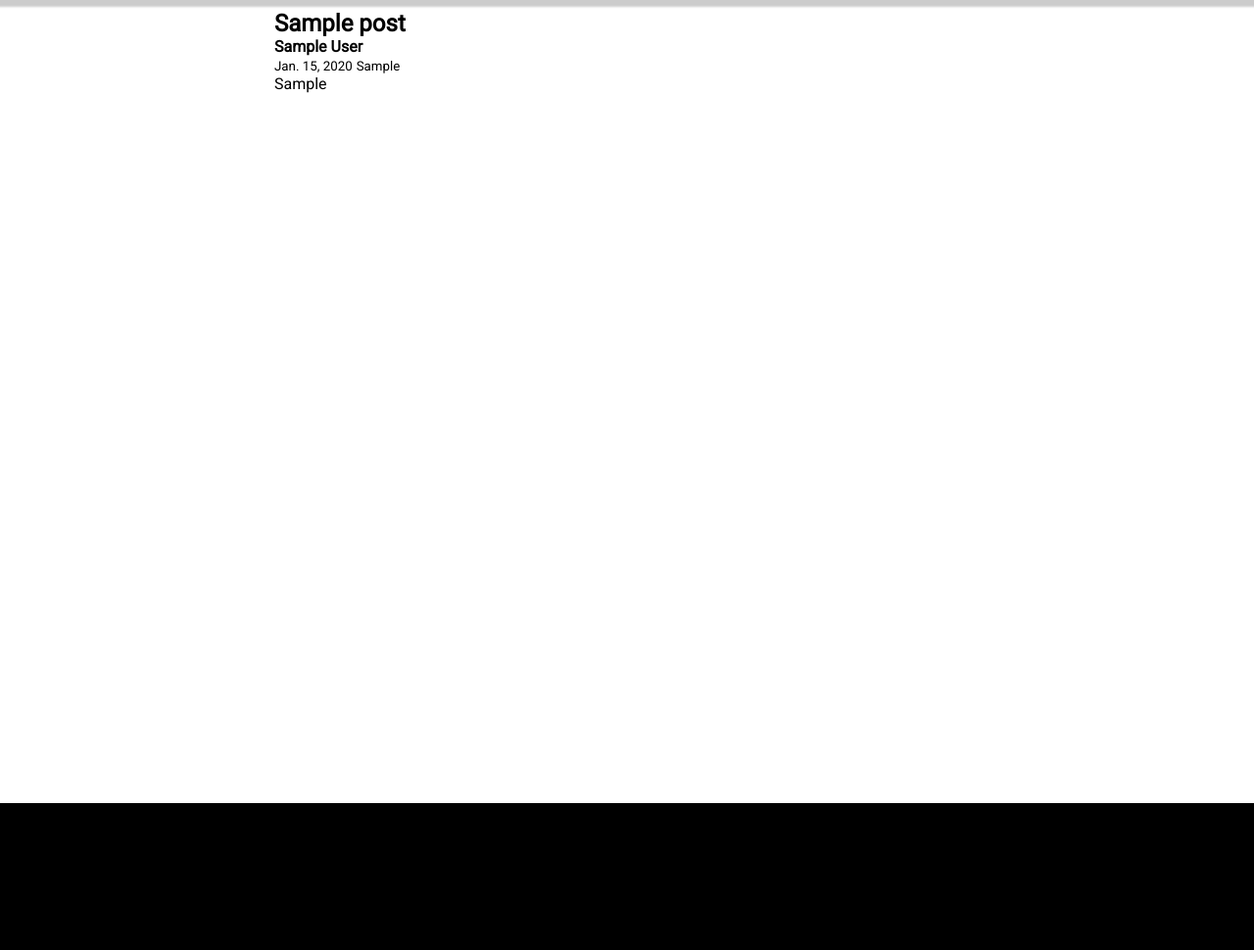
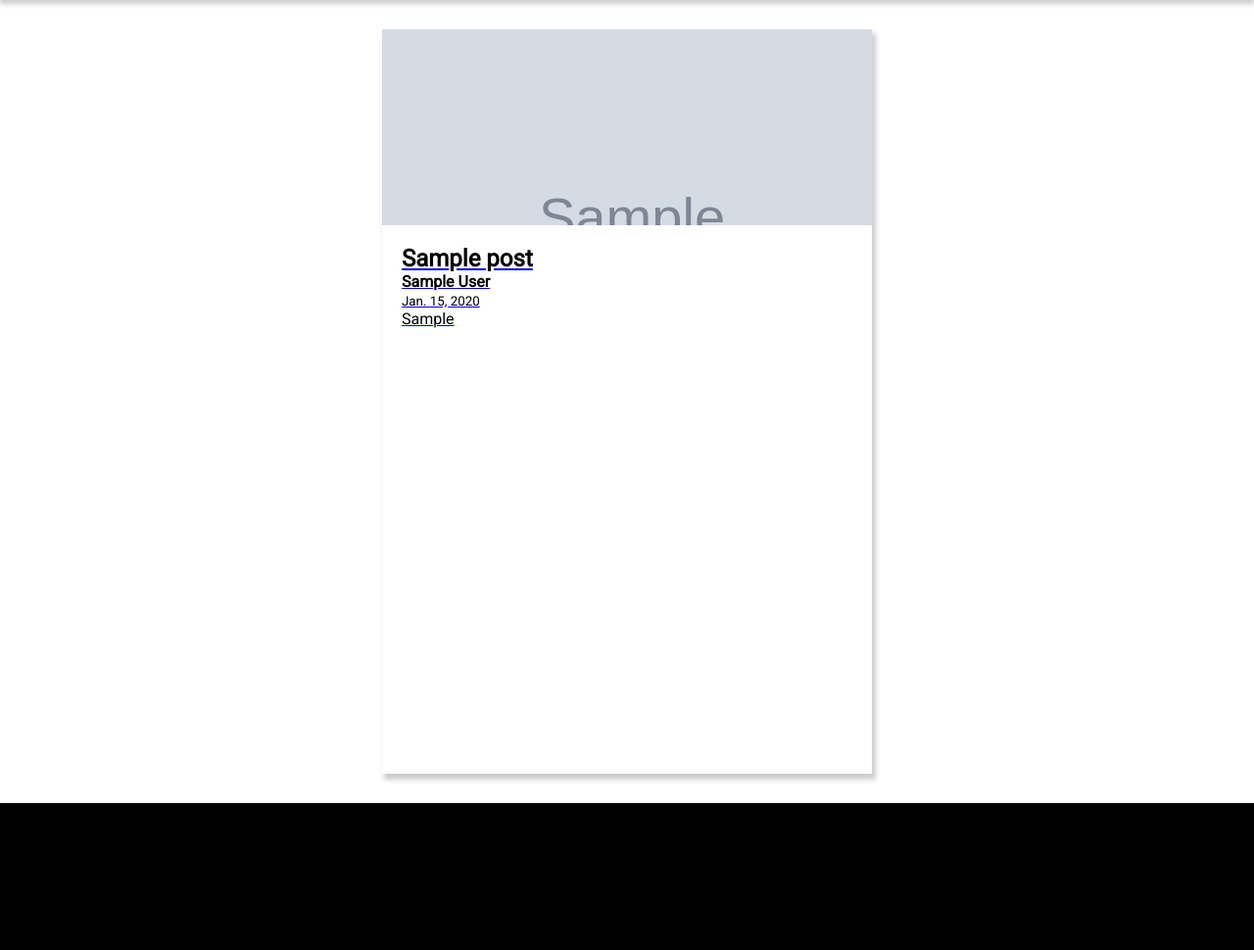
Before and after one commit to JSONCarrillo/django-blog, a Django app: page / in a window 1280 px wide. Shown: the part 104-1074 px from the top of the page at 98% size. Run offline with Django 4.2, Linux system fonts and the light colour scheme; tables that the repository leaves empty hold one stand-in row (values such as "Sample post"); grey boxes marked "Sample" are stand-in pictures; some libraries are stand-ins or nearby versions.

Commit message:
added styling

```diff
--- a/blog/blogApp/static/css/style.css
+++ b/blog/blogApp/static/css/style.css
@@ -20,7 +20,7 @@ nav{
     background-color: white;
     position: sticky;
     z-index: 3;
-    box-shadow: 0 5px 2px 2px rgba(0, 0, 0, .2);
+    box-shadow: 0 3px 5px 1px rgba(0, 0, 0, .2);
 }
 
 .top-bar{
@@ -78,14 +78,17 @@ nav{
 
 .blog-list{
     background-color: white;
-    width: 75%;
     margin: 0 auto;
     height: 100vh;
+    display: flex;
+    flex-wrap: wrap;
+    justify-content: center;
 }
 
 
 .card-content{
     color: black;
+    padding: 20px;
 }
 
 .card-content a{
@@ -106,7 +109,6 @@ nav{
     background-color: white;
     margin: 0 auto;
     min-height: 100vh;
-    width: 75%;
     padding: 10px 0;
 }
 
@@ -131,3 +133,28 @@ form > p{
     flex-direction: column;
     width: 25%;
 }
+
+.blog-card{
+    width: 500px;
+    box-shadow: 3px 5px 5px 1px rgba(0, 0, 0, .2);
+    margin: 20px;
+    z-index: 2;
+    transition: transform .5s;
+}
+
+.blog-card:hover{
+    transform: scale(1.05);
+}
+
+.card-image{
+    width: 100%;
+    height: 200px;
+    overflow: hidden;
+    z-index: 1;
+    position: relative;
+}
+
+.card-image img{
+    position: absolute;
+    width: 510px;
+}
--- a/blog/blogApp/static/js/script.js
+++ b/blog/blogApp/static/js/script.js
@@ -18,3 +18,7 @@ document.addEventListener('mouseenter', e=>{
     })
 })
 */
+
+var citySearch = "New York";
+
+console.log(`${citySearch}`)
--- a/blog/blogApp/templates/index.html
+++ b/blog/blogApp/templates/index.html
@@ -4,18 +4,24 @@
 <div class="body-container">
     <div class="blog-list">
         {% for post in object_list %}
-                <div class="blog-card">
+                <div class="blog-card" href="{% url 'article' post.pk %}">
+                    <a href="{% url 'article' post.pk %}">
+                        <div class="card-image">
+                            {% if post.header_image %}
+                                <img src="{{ post.header_image.url}}" alt="{{ post.image_alt}}">
+                            {% endif %}
+                        </div>
                         <div class="card-content">
-                        <h2><a href="{% url 'article' post.pk %}">{{ post.title }}</a></h2>
+                            <h2>{{ post.title }}</h2>
                             <h4>{{ post.author.first_name }} {{ post.author.last_name }}</h4>
                             <small>{{ post.post_date }}</small>
-                        <small><a href="{% url 'categories' post.category|slugify %}">{{ post.category}}</a></small>
                             <p>{{ post.article_hook }}</p>
                             {% if user.is_authenticated and user.id == post.author.id %}
                                 <a href="{% url 'update-post' post.pk %}">edit post</a>
                                 <a href="{% url 'delete-post' post.pk %}">delete post</a>
                             {% endif %}
                         </div>
+                    </a>
                 </div>
         {% endfor %}
     </div>
```
Lines whose indentation alone changed are shown as unchanged.
